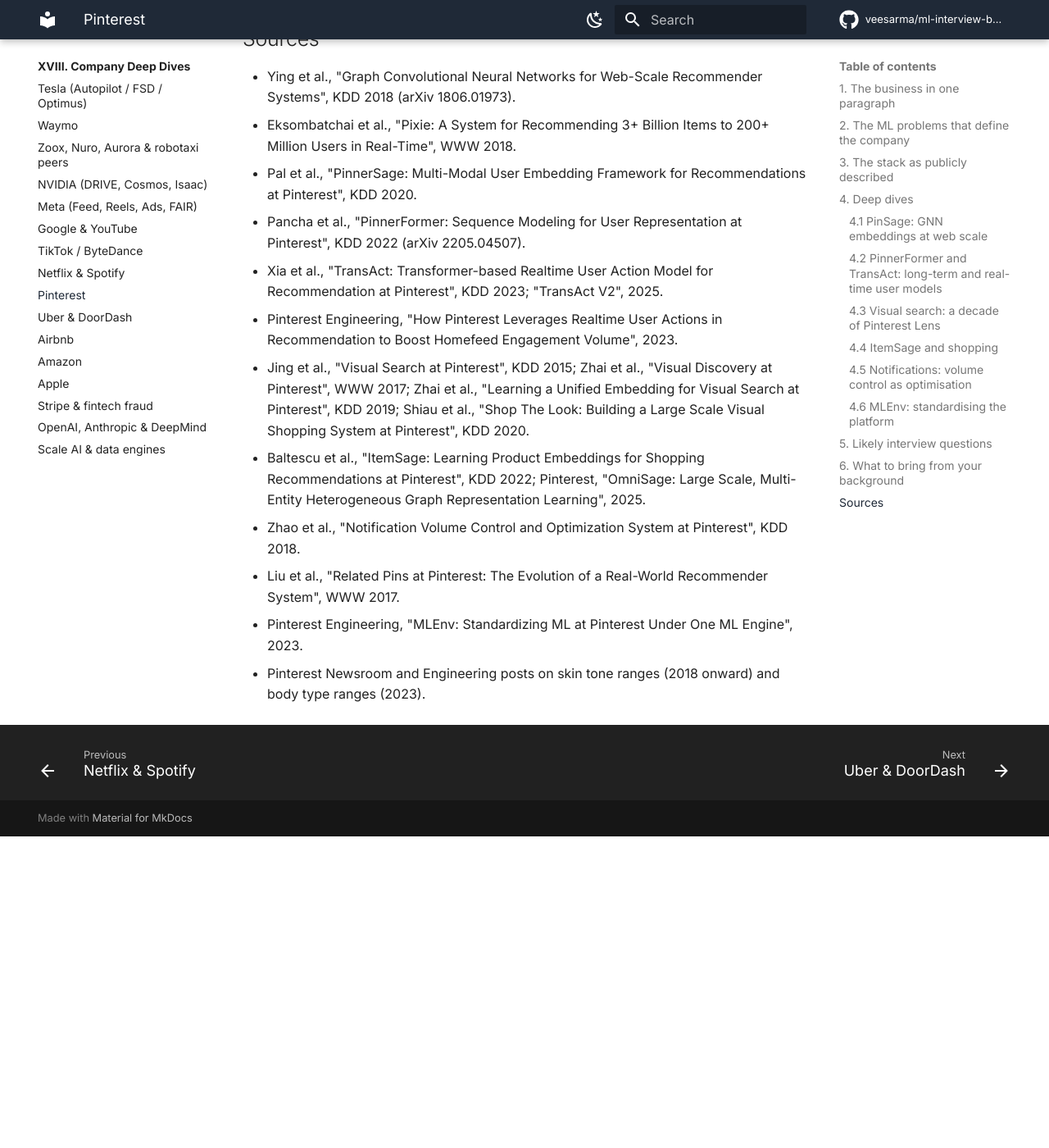
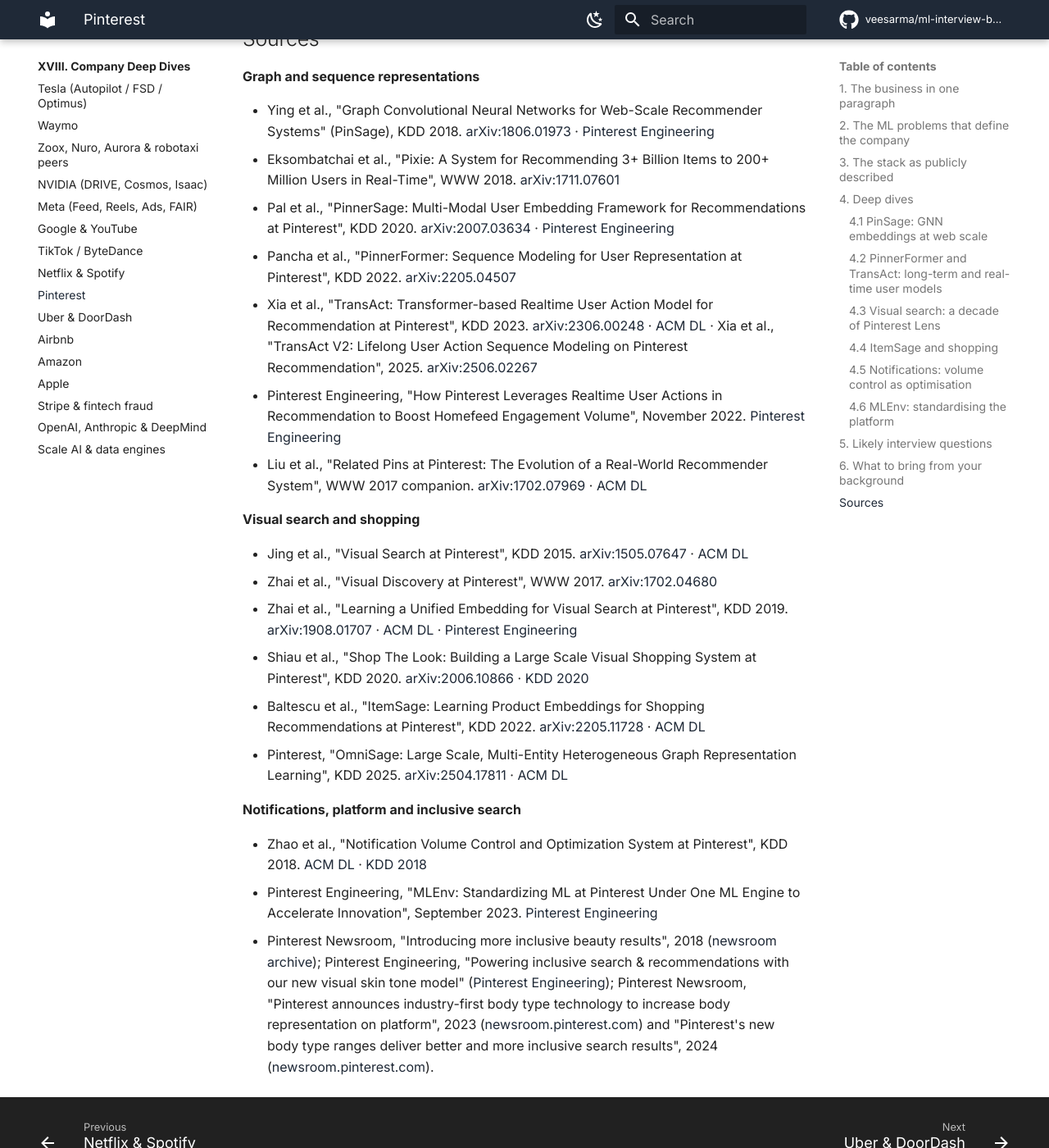
Before and after one commit to veesarma/ml-interview-book, an MkDocs documentation site: the page built from docs/part18-company-deep-dives/pinterest.md, in a window 1280 px wide and 1400 px high, scrolled down 10580 px. Shown: the whole window at 82% size. Built offline with MkDocs 1.6.1 and Material for MkDocs 9.7.7, drawn with Linux system fonts in a browser that asks for light colours; comment, search, counter and statistics services are not loaded; before the commit the page ends 11600 px from its top, so only the background shows below that; some of the changed text lies outside the part shown.

Commit message:
WIP: in-progress chapter and citation work from running authors
Co-Authored-By: Claude Opus 5 <noreply@anthropic.com>
Claude-Session: https://claude.ai/code/session_015H27xcFqfnuEV6DfXzrQek

```diff
--- a/docs/part18-company-deep-dives/pinterest.md
+++ b/docs/part18-company-deep-dives/pinterest.md
@@ -71,14 +71,14 @@ flowchart LR
 
 **The problem.** A user embedding computed from the last few actions predicts the next action well but forgets long-term interests; a batch embedding is cheap to serve but stale; the ranker also needs to react to what the user did seconds ago.
 
-**The approach.** PinnerFormer (KDD 2022) is a transformer over a user's action sequence trained with a *dense all-action* loss. The target is not the next action. From every position in the sequence the model predicts the positive engagements that follow over the next several days, so a once-a-day batch embedding remains useful all day. TransAct (KDD 2023) encodes the user's *most recent* actions with a transformer at request time inside the Homefeed ranker, combined with the batch embedding; the paper describes hybrid batch/real-time design, ablations, and a random time-window mask to reduce the model's tendency to over-focus on recency. TransAct V2 (2025) extends sequence length and adds negative-action handling; the 2023 engineering post reports large Homefeed engagement gains from real-time actions.
+**The approach.** PinnerFormer (KDD 2022) is a transformer over a user's action sequence trained with a *dense all-action* loss. The target is not the next action. From every position in the sequence the model predicts the positive engagements that follow over the next several days, so a once-a-day batch embedding remains useful all day. TransAct (KDD 2023) encodes the user's *most recent* actions with a transformer at request time inside the Homefeed ranker, combined with the batch embedding; the paper describes hybrid batch/real-time design, ablations, and a random time-window mask to reduce the model's tendency to over-focus on recency. TransAct V2 (2025) extends sequence length and adds negative-action handling; the 2022 engineering post reports large Homefeed engagement gains from real-time actions.
 
 **Math link.** The dense all-action objective is a contrastive loss between the sequence representation at position $t$ and the embeddings of positives in $[t, t+\Delta]$; see [CLIP & contrastive learning](../part08-multimodal/03-clip-contrastive.md) and [feed ranking](../part17-ml-system-design/01-recommendation-feed-ranking.md).
 
 **The trade-off.** Batch embeddings are cheap and cover long histories; request-time encoders are expensive but reactive. Pinterest chose both: PinnerFormer for long-term, TransAct for real-time, and reports that the combination beats either alone.
 
 !!! tip "How to say it in the interview"
-    "I'd model the user with two components, following what Pinterest published: a daily batch embedding trained for long-term engagement, as in the PinnerFormer paper from KDD 2022, and a request-time transformer over the last few dozen actions inside the ranker, as in TransAct from KDD 2023. The PinnerFormer decision I'd copy is the dense all-action loss (predicting engagements over the next days from every position instead of the next action) because that is what makes a once-a-day embedding hold up across the day. The TransAct decision I'd copy is the random time-window mask, since the paper found a real-time encoder otherwise overfits to the last action and reduces diversity. I'd reject a real-time-only encoder over the full history for latency reasons. The trade-off is two pipelines to maintain. The 2023 Homefeed post reports the real-time addition was worth it. Evaluation: offline recall for future engagement, then Homefeed engagement and diversity in an A/B."
+    "I'd model the user with two components, following what Pinterest published: a daily batch embedding trained for long-term engagement, as in the PinnerFormer paper from KDD 2022, and a request-time transformer over the last few dozen actions inside the ranker, as in TransAct from KDD 2023. The PinnerFormer decision I'd copy is the dense all-action loss (predicting engagements over the next days from every position instead of the next action) because that is what makes a once-a-day embedding hold up across the day. The TransAct decision I'd copy is the random time-window mask, since the paper found a real-time encoder otherwise overfits to the last action and reduces diversity. I'd reject a real-time-only encoder over the full history for latency reasons. The trade-off is two pipelines to maintain. The 2022 Homefeed post reports the real-time addition was worth it. Evaluation: offline recall for future engagement, then Homefeed engagement and diversity in an A/B."
 
 ### 4.3 Visual search: a decade of Pinterest Lens
 
@@ -190,15 +190,27 @@ flowchart LR
 
 ## Sources
 
-* Ying et al., "Graph Convolutional Neural Networks for Web-Scale Recommender Systems", KDD 2018 (arXiv 1806.01973).
-* Eksombatchai et al., "Pixie: A System for Recommending 3+ Billion Items to 200+ Million Users in Real-Time", WWW 2018.
-* Pal et al., "PinnerSage: Multi-Modal User Embedding Framework for Recommendations at Pinterest", KDD 2020.
-* Pancha et al., "PinnerFormer: Sequence Modeling for User Representation at Pinterest", KDD 2022 (arXiv 2205.04507).
-* Xia et al., "TransAct: Transformer-based Realtime User Action Model for Recommendation at Pinterest", KDD 2023; "TransAct V2", 2025.
-* Pinterest Engineering, "How Pinterest Leverages Realtime User Actions in Recommendation to Boost Homefeed Engagement Volume", 2023.
-* Jing et al., "Visual Search at Pinterest", KDD 2015; Zhai et al., "Visual Discovery at Pinterest", WWW 2017; Zhai et al., "Learning a Unified Embedding for Visual Search at Pinterest", KDD 2019; Shiau et al., "Shop The Look: Building a Large Scale Visual Shopping System at Pinterest", KDD 2020.
-* Baltescu et al., "ItemSage: Learning Product Embeddings for Shopping Recommendations at Pinterest", KDD 2022; Pinterest, "OmniSage: Large Scale, Multi-Entity Heterogeneous Graph Representation Learning", 2025.
-* Zhao et al., "Notification Volume Control and Optimization System at Pinterest", KDD 2018.
-* Liu et al., "Related Pins at Pinterest: The Evolution of a Real-World Recommender System", WWW 2017.
-* Pinterest Engineering, "MLEnv: Standardizing ML at Pinterest Under One ML Engine", 2023.
-* Pinterest Newsroom and Engineering posts on skin tone ranges (2018 onward) and body type ranges (2023).
+**Graph and sequence representations**
+
+* Ying et al., "Graph Convolutional Neural Networks for Web-Scale Recommender Systems" (PinSage), KDD 2018. [arXiv:1806.01973](https://arxiv.org/abs/1806.01973) · [Pinterest Engineering](https://medium.com/pinterest-engineering/pinsage-a-new-graph-convolutional-neural-network-for-web-scale-recommender-systems-88795a107f48)
+* Eksombatchai et al., "Pixie: A System for Recommending 3+ Billion Items to 200+ Million Users in Real-Time", WWW 2018. [arXiv:1711.07601](https://arxiv.org/abs/1711.07601)
+* Pal et al., "PinnerSage: Multi-Modal User Embedding Framework for Recommendations at Pinterest", KDD 2020. [arXiv:2007.03634](https://arxiv.org/abs/2007.03634) · [Pinterest Engineering](https://medium.com/pinterest-engineering/pinnersage-multi-modal-user-embedding-framework-for-recommendations-at-pinterest-bfd116b49475)
+* Pancha et al., "PinnerFormer: Sequence Modeling for User Representation at Pinterest", KDD 2022. [arXiv:2205.04507](https://arxiv.org/abs/2205.04507)
+* Xia et al., "TransAct: Transformer-based Realtime User Action Model for Recommendation at Pinterest", KDD 2023. [arXiv:2306.00248](https://arxiv.org/abs/2306.00248) · [ACM DL](https://dl.acm.org/doi/10.1145/3580305.3599918) · Xia et al., "TransAct V2: Lifelong User Action Sequence Modeling on Pinterest Recommendation", 2025. [arXiv:2506.02267](https://arxiv.org/abs/2506.02267)
+* Pinterest Engineering, "How Pinterest Leverages Realtime User Actions in Recommendation to Boost Homefeed Engagement Volume", November 2022. [Pinterest Engineering](https://medium.com/pinterest-engineering/how-pinterest-leverages-realtime-user-actions-in-recommendation-to-boost-homefeed-engagement-volume-165ae2e8cde8)
+* Liu et al., "Related Pins at Pinterest: The Evolution of a Real-World Recommender System", WWW 2017 companion. [arXiv:1702.07969](https://arxiv.org/abs/1702.07969) · [ACM DL](https://dl.acm.org/doi/10.1145/3041021.3054202)
+
+**Visual search and shopping**
+
+* Jing et al., "Visual Search at Pinterest", KDD 2015. [arXiv:1505.07647](https://arxiv.org/abs/1505.07647) · [ACM DL](https://dl.acm.org/doi/10.1145/2783258.2788621)
+* Zhai et al., "Visual Discovery at Pinterest", WWW 2017. [arXiv:1702.04680](https://arxiv.org/abs/1702.04680)
+* Zhai et al., "Learning a Unified Embedding for Visual Search at Pinterest", KDD 2019. [arXiv:1908.01707](https://arxiv.org/abs/1908.01707) · [ACM DL](https://dl.acm.org/doi/10.1145/3292500.3330739) · [Pinterest Engineering](https://medium.com/pinterest-engineering/unifying-visual-embeddings-for-visual-search-at-pinterest-74ea7ea103f0)
+* Shiau et al., "Shop The Look: Building a Large Scale Visual Shopping System at Pinterest", KDD 2020. [arXiv:2006.10866](https://arxiv.org/abs/2006.10866) · [KDD 2020](https://www.kdd.org/kdd2020/accepted-papers/view/shop-the-look-building-a-large-scale-visual-shopping-system-at-pinterest)
+* Baltescu et al., "ItemSage: Learning Product Embeddings for Shopping Recommendations at Pinterest", KDD 2022. [arXiv:2205.11728](https://arxiv.org/abs/2205.11728) · [ACM DL](https://dl.acm.org/doi/10.1145/3534678.3539170)
+* Pinterest, "OmniSage: Large Scale, Multi-Entity Heterogeneous Graph Representation Learning", KDD 2025. [arXiv:2504.17811](https://arxiv.org/abs/2504.17811) · [ACM DL](https://dl.acm.org/doi/10.1145/3711896.3737253)
+
+**Notifications, platform and inclusive search**
+
+* Zhao et al., "Notification Volume Control and Optimization System at Pinterest", KDD 2018. [ACM DL](https://dl.acm.org/doi/10.1145/3219819.3219906) · [KDD 2018](https://www.kdd.org/kdd2018/accepted-papers/view/notification-volume-control-and-optimization-system-at-pinterest)
+* Pinterest Engineering, "MLEnv: Standardizing ML at Pinterest Under One ML Engine to Accelerate Innovation", September 2023. [Pinterest Engineering](https://medium.com/pinterest-engineering/mlenv-standardizing-ml-at-pinterest-under-one-ml-engine-to-accelerate-innovation-e2b30b2f6768)
+* Pinterest Newsroom, "Introducing more inclusive beauty results", 2018 ([newsroom archive](https://newsroom-archive.pinterest.com/introducing-more-inclusive-beauty-results)); Pinterest Engineering, "Powering inclusive search & recommendations with our new visual skin tone model" ([Pinterest Engineering](https://medium.com/pinterest-engineering/powering-inclusive-search-recommendations-with-our-new-visual-skin-tone-model-1d3ba6eeffc7)); Pinterest Newsroom, "Pinterest announces industry-first body type technology to increase body representation on platform", 2023 ([newsroom.pinterest.com](https://newsroom.pinterest.com/news/pinterest-announces-industry-first-body-type-technology/)) and "Pinterest's new body type ranges deliver better and more inclusive search results", 2024 ([newsroom.pinterest.com](https://newsroom.pinterest.com/news/pinterests-new-body-type-ranges-deliver-better-more-inclusive-search-results/)).
```
